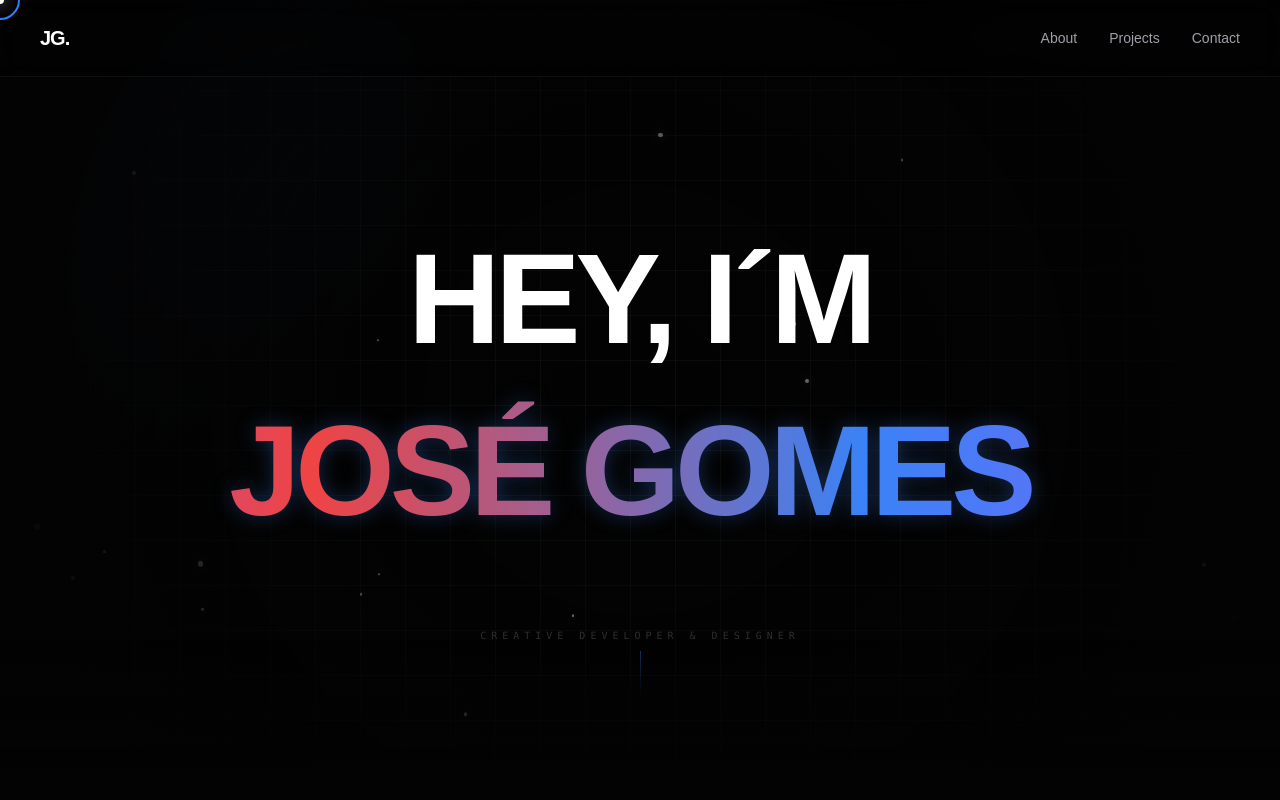
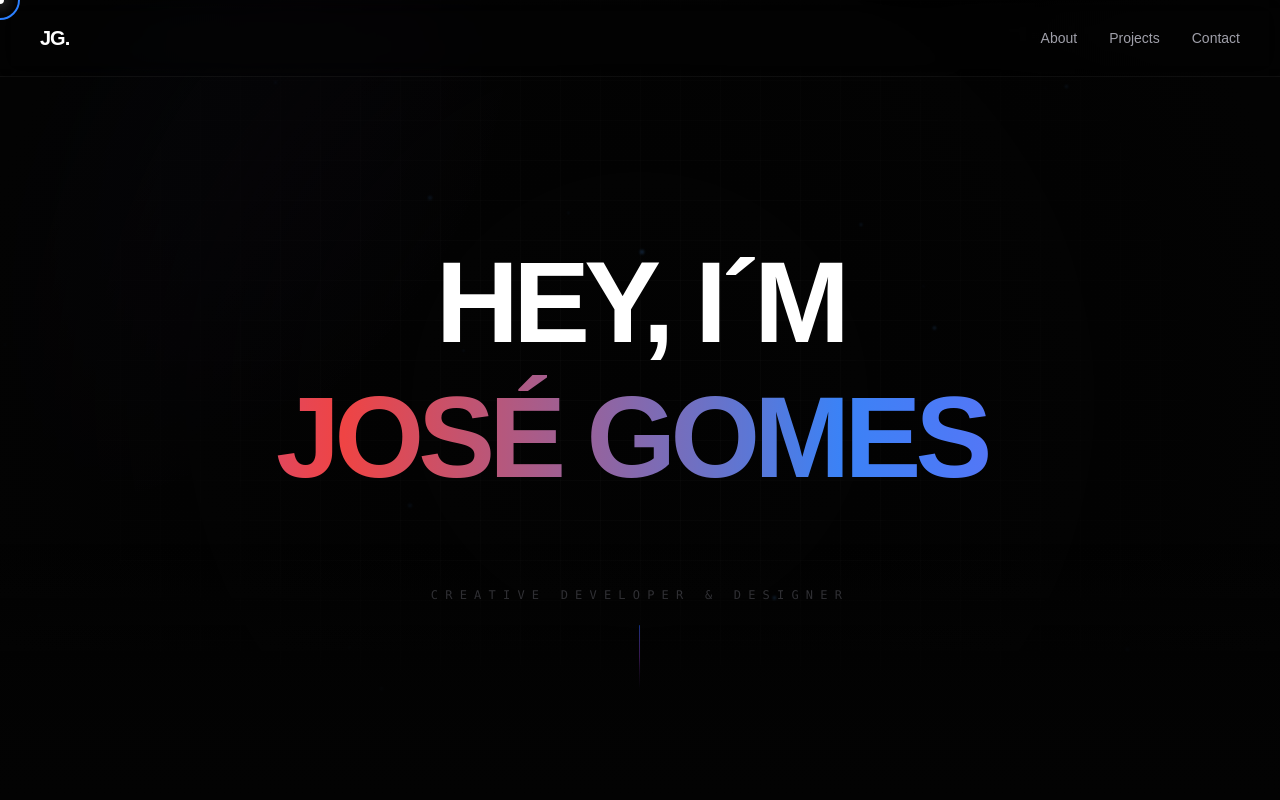
Before and after one commit to JoseGomes6/Portfolio, a Next.js app: page / in a window 1280 px wide. Shown: the top 800 px of the page. Built offline with nearby package versions, Linux system fonts and the light colour scheme.

Commit message:
fix: resolve hydration issues and add hero improvements

```diff
--- a/app/page.tsx
+++ b/app/page.tsx
@@ -97,22 +97,25 @@ export default function Home() {
               title="Digital & Print Magazine"
               category="Editorial / Hybrid"
               isLatest={true}
-              image="/revista.jpg"
-              description="Uma fusão entre o tátil e o digital. Desenvolvi a plataforma interativa de leitura e a curadoria visual para a edição impressa limitada de 500 exemplares."
+              image="/MagazinePaper.png"
+              description="A fusion of tactile and digital. I developed the interactive reading platform and provided visual curation for the limited print edition."
+              link="https://josegomes6.github.io/NEXUS-WEB/"
             />
             <ProjectCard
               title="Digital & Print Magazine"
               category="Editorial / Hybrid"
               isLatest={true}
-              image="/revista.jpg"
-              description="Uma fusão entre o tátil e o digital. Desenvolvi a plataforma interativa de leitura e a curadoria visual para a edição impressa limitada de 500 exemplares."
+              image="/MagazinePaper.png"
+              description="A fusion of tactile and digital. I developed the interactive reading platform and provided visual curation for the limited print edition."
+              link="https://josegomes6.github.io/NEXUS-WEB/"
             />
             <ProjectCard
               title="Digital & Print Magazine"
               category="Editorial / Hybrid"
               isLatest={true}
-              image="/revista.jpg"
-              description="Uma fusão entre o tátil e o digital. Desenvolvi a plataforma interativa de leitura e a curadoria visual para a edição impressa limitada de 500 exemplares."
+              image="/MagazinePaper.png"
+              description="A fusion of tactile and digital. I developed the interactive reading platform and provided visual curation for the limited print edition."
+              link="https://josegomes6.github.io/NEXUS-WEB/"
             />
           </div>
         </div>
--- a/components/Hero.tsx
+++ b/components/Hero.tsx
@@ -9,41 +9,44 @@ import {
   useMotionTemplate,
 } from "framer-motion";
 
-const particles = [...Array(20)].map((_, i) => ({
-  id: i,
-  size: Math.random() * 4 + 2,
-  x: Math.random() * 100,
-  y: Math.random() * 100,
-  duration: Math.random() * 10 + 10,
-  delay: Math.random() * 5,
-}));
+const GLITCH_CHARS = "01{}/<>[]_-+=*#%!@";
 
-const GLITCH_CHARS = "01{}/<>[]_-+=*#%!@";
+interface Particle {
+  id: number;
+  size: number;
+  x: number;
+  y: number;
+  duration: number;
+  delay: number;
+}
 
 export default function Hero() {
   const sectionRef = useRef(null);
   const [displayText, setDisplayText] = useState("José Gomes");
+  const [isMounted, setIsMounted] = useState(false);
+  const [clientParticles, setClientParticles] = useState<Particle[]>([]);
 
   const mouseX = useMotionValue(0);
   const mouseY = useMotionValue(0);
   const shadowX = useSpring(mouseX, { stiffness: 150, damping: 20 });
   const shadowY = useSpring(mouseY, { stiffness: 150, damping: 20 });
 
-  function handleMouseMove({
-    currentTarget,
-    clientX,
-    clientY,
-  }: React.MouseEvent) {
-    const { left, top } = currentTarget.getBoundingClientRect();
-    mouseX.set(clientX - left);
-    mouseY.set(clientY - top);
-  }
+  useEffect(() => {
+    setIsMounted(true);
 
-  const spotlightBg = useMotionTemplate`radial-gradient(600px circle at ${shadowX}px ${shadowY}px, rgba(59, 130, 246, 0.15), transparent 80%)`;
+    const generated = [...Array(25)].map((_, i) => ({
+      id: i,
+      size: Math.random() * 3 + 1,
+      x: Math.random() * 100,
+      y: Math.random() * 100,
+      duration: Math.random() * 5 + 5,
+      delay: Math.random() * 2,
+    }));
+    setClientParticles(generated);
 
-  useEffect(() => {
     const targetText = "José Gomes";
     let interval: NodeJS.Timeout;
+
     const startScramble = () => {
       let iteration = 0;
       clearInterval(interval);
@@ -62,97 +65,138 @@ export default function Hero() {
         );
         if (iteration >= targetText.length) {
           clearInterval(interval);
-          setTimeout(startScramble, 3000);
+          setTimeout(startScramble, 4000);
         }
         iteration += 1 / 3;
-      }, 50);
+      }, 40);
     };
+
     startScramble();
     return () => clearInterval(interval);
   }, []);
+
+  function handleMouseMove({
+    currentTarget,
+    clientX,
+    clientY,
+  }: React.MouseEvent) {
+    const { left, top } = currentTarget.getBoundingClientRect();
+    mouseX.set(clientX - left);
+    mouseY.set(clientY - top);
+  }
+
+  const spotlightBg = useMotionTemplate`radial-gradient(
+    650px circle at ${shadowX}px ${shadowY}px,
+    rgba(59, 130, 246, 0.12) 0%,
+    rgba(139, 92, 246, 0.05) 45%,
+    transparent 80%
+  )`;
 
   const { scrollYProgress } = useScroll({
     target: sectionRef,
     offset: ["start start", "end start"],
   });
-  const opacity = useTransform(scrollYProgress, [0, 0.8], [1, 0]);
-  const scale = useTransform(scrollYProgress, [0, 1], [1, 1.1]);
-  const textY = useTransform(scrollYProgress, [0, 1], [0, -100]);
+
+  const opacity = useTransform(scrollYProgress, [0, 0.7], [1, 0]);
+  const scale = useTransform(scrollYProgress, [0, 1], [1, 1.05]);
+  const textY = useTransform(scrollYProgress, [0, 1], [0, -80]);
 
   return (
     <section
       ref={sectionRef}
       onMouseMove={handleMouseMove}
       id="home"
+      // SOLUÇÃO: suppressHydrationWarning ignora o atributo webcrx injetado por extensões
+      suppressHydrationWarning
       className="relative min-h-screen flex items-center justify-center bg-[#030303] overflow-hidden px-6"
     >
       <motion.div
-        className="absolute inset-0 z-0"
+        className="absolute inset-0 z-0 pointer-events-none"
         style={{ background: spotlightBg }}
+        suppressHydrationWarning
       />
 
       <motion.div
         style={{ opacity, scale }}
         className="absolute inset-0 z-0 pointer-events-none"
+        suppressHydrationWarning
       >
-        <div className="absolute inset-0 bg-[linear-gradient(to_right,#ffffff0a_1px,transparent_1px),linear-gradient(to_bottom,#ffffff0a_1px,transparent_1px)] bg-[size:45px_45px]" />
-        {particles.map((p) => (
+        <div className="absolute inset-0 bg-[linear-gradient(to_right,#ffffff05_1px,transparent_1px),linear-gradient(to_bottom,#ffffff05_1px,transparent_1px)] bg-[size:40px_40px]" />
+
+        {/* Só renderiza as partículas após o mount para garantir 0 erros de Math.random */}
+        {isMounted &&
+          clientParticles.map((p) => (
             <motion.div
               key={p.id}
-            className="absolute bg-white rounded-full shadow-[0_0_8px_rgba(255,255,255,0.4)]"
+              className="absolute bg-blue-400 rounded-full"
               style={{
                 width: p.size,
                 height: p.size,
                 left: `${p.x}%`,
                 top: `${p.y}%`,
+                filter: "blur(1px)",
+                boxShadow: "0 0 10px rgba(59, 130, 246, 0.4)",
               }}
-            animate={{ y: [0, -60, 0], opacity: [0.2, 0.6, 0.2] }}
+              animate={{
+                y: [0, -40, 0],
+                opacity: [0.1, 0.4, 0.1],
+                scale: [1, 1.2, 1],
+              }}
               transition={{
                 duration: p.duration,
                 repeat: Infinity,
                 ease: "easeInOut",
+                delay: p.delay,
               }}
             />
           ))}
-        <div className="absolute inset-0 bg-[radial-gradient(circle_at_center,transparent_0%,#030303_85%)]" />
+        <div className="absolute inset-0 bg-[radial-gradient(circle_at_center,transparent_0%,#030303_90%)]" />
       </motion.div>
 
       <motion.div
         style={{ opacity, y: textY }}
         className="relative z-10 text-center pt-32"
+        suppressHydrationWarning
       >
-        <h1 className="font-[var(--font-space-mono)] text-[13vw] md:text-[10vw] font-bold leading-[1.1] tracking-[-0.04em] uppercase text-white">
+        <h1 className="font-[var(--font-space-mono)] text-[12vw] md:text-[9vw] font-bold leading-[1] tracking-tighter uppercase text-white selection:bg-blue-500">
           Hey, I´m <br />
-          <span className="text-reveal-crazy mt-4 md:mt-6">{displayText}</span>
+          <motion.span
+            className="text-reveal-crazy mt-4 md:mt-2 cursor-default inline-block"
+            // Se não estiver montado, mostra o texto estático "José Gomes" para o SSR
+            // Se estiver montado, ativa o displayText (que tem o efeito glitch)
+            suppressHydrationWarning
+            whileHover={{
+              scale: 1.03,
+              filter: "drop-shadow(0 0 25px rgba(59, 130, 246, 0.6))",
+            }}
+            transition={{ type: "spring", stiffness: 400, damping: 10 }}
+          >
+            {isMounted ? displayText : "José Gomes"}
+          </motion.span>
         </h1>
-        <div className="mt-20 flex flex-col items-center gap-2 opacity-40">
-          <p className="text-zinc-500 font-mono text-[10px] tracking-[0.5em] uppercase">
+
+        <div className="mt-20 flex flex-col items-center gap-4">
+          <p className="text-zinc-500 font-mono text-[10px] md:text-xs tracking-[0.6em] uppercase opacity-60">
             Creative Developer & Designer
           </p>
-          <div className="w-px h-12 bg-gradient-to-b from-blue-500 to-transparent" />
+          <motion.div
+            animate={{ y: [0, 10, 0] }}
+            transition={{ duration: 2, repeat: Infinity }}
+            className="w-px h-16 bg-gradient-to-b from-blue-600 via-purple-500 to-transparent"
+          />
         </div>
       </motion.div>
 
-      {/* Máscara de transição para o About */}
-      <div className="absolute bottom-0 left-0 w-full h-40 bg-gradient-to-t from-[#030303] to-transparent z-20 pointer-events-none" />
+      <div className="absolute bottom-0 left-0 w-full h-64 bg-gradient-to-t from-[#030303] via-[#030303]/80 to-transparent z-20 pointer-events-none" />
 
       <style jsx>{`
         .text-reveal-crazy {
-          background: linear-gradient(
-            to right,
-            #3b82f6,
-            #8b5cf6,
-            #ef4444,
-            #3b82f6
-          );
+          background: linear-gradient(to right, #3b82f6, #8b5cf6, #3b82f6);
           background-size: 200% auto;
           -webkit-background-clip: text;
           background-clip: text;
           color: transparent;
-          animation: gradient-move 4s linear infinite;
-          display: inline-block;
-          padding: 0 0.1em;
-          filter: drop-shadow(0 0 10px rgba(59, 130, 246, 0.3));
+          animation: gradient-move 3s linear infinite;
         }
         @keyframes gradient-move {
           0% {
```
Also changed, not shown: components/ProjectCard.tsx (+27 -22 lines). Lines whose indentation alone changed are shown as unchanged.
